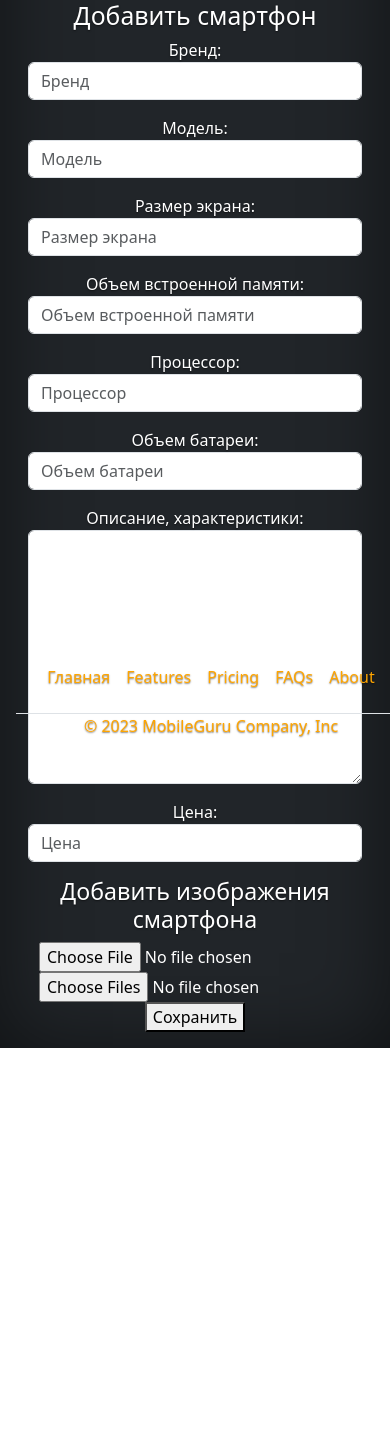
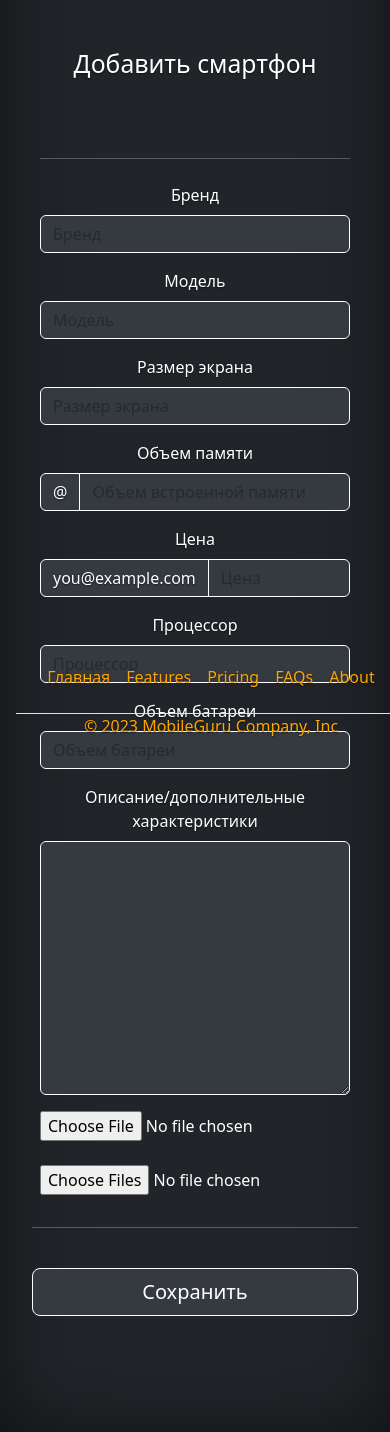
Before and after one commit to Kirillo1/MobileGuru, a Django app: page /create_smartphone/ in a window 390 px wide. Shown: the part 96-1528 px from the top of the page. Before the commit the page ends 1144 px from the top, so only its background shows below. Run offline with Django 4.2, Linux system fonts and the light colour scheme; parts of the project's set-up code (start-up, migrations or seed data) failed here and were passed over.

Commit message:
styles for add smartphone page

```diff
--- a/static/css/create_phone.css
+++ b/static/css/create_phone.css
@@ -0,0 +1,9 @@
+.input-group-text,
+.form-control, .btn {
+    border: 1px solid white !important;
+    background-color: #343a40;
+    color: white;
+}
+.btn {
+    margin-bottom: 100px;
+}
--- a/templates/base.html
+++ b/templates/base.html
@@ -30,8 +30,7 @@
 
         {% endblock %}
       </div>
-
-        <footer class="">
+        <footer>
           <ul class="nav justify-content-center border-bottom">
             <li class="nav-item">
               <a href="{% url 'market:index' %}" class="nav-link px-2 text-body-secondary">Главная</a>
--- a/templates/market/create_phone.html
+++ b/templates/market/create_phone.html
@@ -4,17 +4,68 @@
   Главная страница
 {% endblock %}
 {% block content %}
+  <div class="container">
     <main>
+      <div class="py-5 text-center">
       <h2>Добавить смартфон</h2>
+      </div>
+      <hr class="my-4" />
       <form method="post" enctype="multipart/form-data">
         {% csrf_token %}
-      {{ form.as_p }}
-      <h3>Добавить изображения смартфона</h3>
-      <input required name="main_image" type="file">
-      <input required name="images" type="file" multiple>
-      <button type="submit">Сохранить</button>
+        {{ form.non_field_errors }}
+        <div class="row g-3">
+          <div class="col-md-4">
+            <label for="{{ form.brand.id_for_label }}" class="form-label">Бренд</label>
+            {{ form.brand }}
+          </div>
+          <div class="col-md-4">
+            <label for="{{ form.model.id_for_label }}" class="form-label">Модель</label>
+            {{ form.model }}
+          </div>
+          <div class="col-md-4">
+            <label for="{{ form.display_size.id_for_label }}" class="form-label">Размер экрана</label>
+            {{ form.display_size }}
+          </div>
+          <div class="col-md-6">
+            <label for="{{ form.storage_capacity.id_for_label }}" class="form-label">Объем памяти</label>
+            <div class="input-group has-validation">
+              <span class="input-group-text">@</span>
+              {{ form.storage_capacity }}
+              <div class="invalid-feedback">Your username is required.</div>
+            </div>
+          </div>
+          <div class="col-md-6">
+            <label for="{{ form.price.id_for_label }}" class="form-label">Цена</label>
+            <div class="input-group has-validation">
+              <span class="input-group-text">you@example.com</span>
+              {{ form.price }}
+              <div class="invalid-feedback">Your username is required.</div>
+            </div>
+          </div>
+          <div class="col-md-6">
+            <label for="{{ form.processor.id_for_label }}" class="form-label">Процессор</label>
+            {{ form.processor }}
+          </div>
+          <div class="col-md-6">
+            <label for="{{ form.battery_capacity.id_for_label }}" class="form-label">Объем батареи</label>
+            {{ form.battery_capacity }}
+          </div>
+          <div class="col-12">
+            <label for="{{ form.description.id_for_label }}" class="form-label">Описание/дополнительные характеристики</label>
+            {{ form.description }}
+          </div>
+
+          <div class="col-md-6">
+            <input required class="form-label" name="main_image" type="file">
+          </div>
+          <div class="col-md-6">
+            <input required class="form-label" name="images" type="file" multiple>
+          </div>
+        <hr class="my-4" />
+        <button class="w-100 btn btn-lg" type="submit">Сохранить</button>
       </form>
     </main>
+  </div>
 
   <link rel="stylesheet" href="{% static 'css/create_phone.css' %}" />
 {% endblock %}
```
Lines whose indentation alone changed are shown as unchanged.
